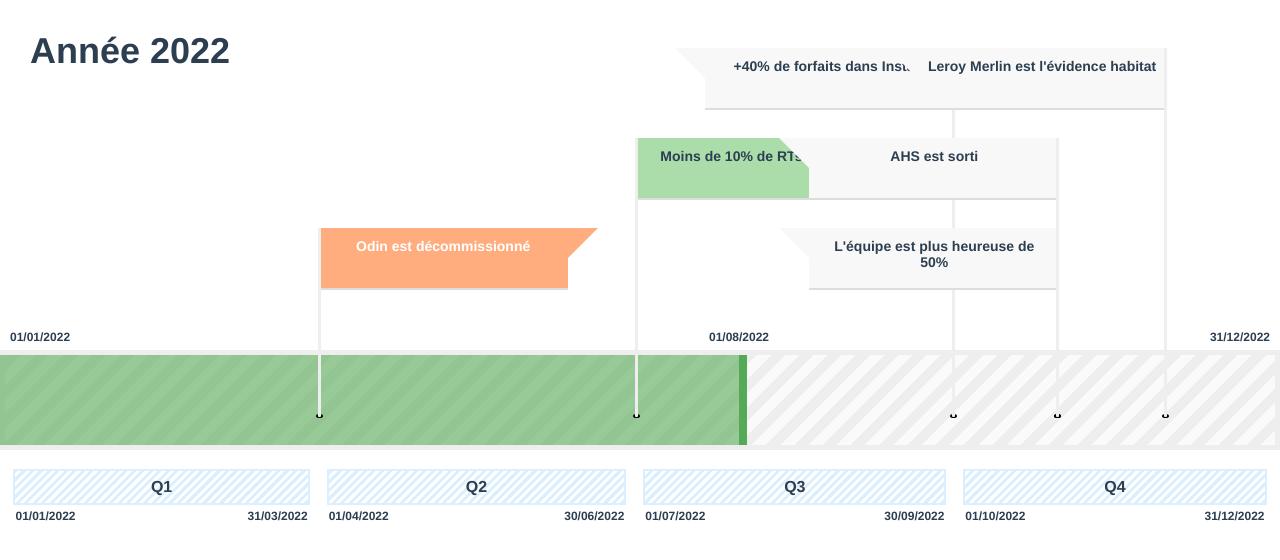
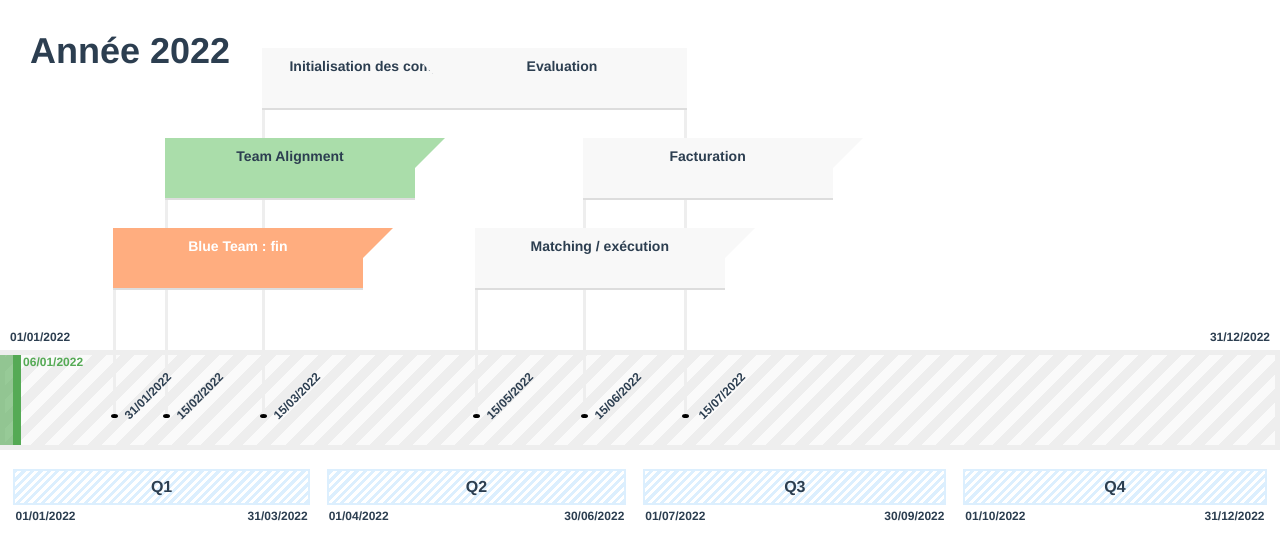
Before and after one commit to mghignet/progression-dashboard, a Vue app: page / in a window 1280 px wide. Shown: the top 560 px of the page. Built offline with nearby package versions, Linux system fonts and the light colour scheme.

Commit message:
feat: add milestone dates and fixe pole z-index

```diff
--- a/src/components/Milestone.vue
+++ b/src/components/Milestone.vue
@@ -10,23 +10,27 @@
     >
       <div class="milestone-text">{{ text }}</div>
     </div>
+    <div class="milestone-date">{{ formatDate(date) }}</div>
   </div>
 </template>
 
 <script lang="ts">
 import { defineComponent, PropType } from "vue";
 import { MilestoneState } from "@/model/Milestone";
+import { formatDate } from "@/utils/date-utils";
 
 export default defineComponent({
   name: "Milestone",
   props: {
     text: String,
+    date: Date,
     state: String as PropType<MilestoneState>,
     // Hacky but it's the only way I found to be able to position the reversed flags correctly
     width: { type: String, required: true },
     reverse: Boolean,
   },
   methods: {
+    formatDate,
     isDone() {
       return MilestoneState.DONE === this.state;
     },
@@ -43,21 +47,22 @@
   width: var(--width, 250px);
   position: relative;
 
-  &::before {
+  &:before {
     // pole
     content: "";
     position: absolute;
+    z-index: 1000;
     width: 3px;
     left: 0;
     top: 0;
     bottom: 1px;
     background: #eee;
-    z-index: 1;
+    z-index: -1;
     border-bottom-left-radius: 1px;
     border-bottom-right-radius: 1px;
   }
 
-  &::after {
+  &:after {
     // hole
     content: "";
     position: absolute;
@@ -90,8 +95,6 @@
   height: $milestone-height;
   width: 100%;
   background: $flag-default-color;
-  font-size: 14px;
-  font-weight: bold;
   border-bottom: 2px solid #ddd;
 
   :after {
@@ -137,6 +140,21 @@
 }
 
 .milestone-text {
-  padding: 10px;
+  padding-top: 10px;
+  font-size: 14px;
+  font-weight: bold;
+}
+.milestone-date {
+  position: absolute;
+  bottom: 15px;
+  left: 5px;
+  font-size: 12px;
+  transform: rotate(-45deg);
+  font-weight: bold;
+
+  .milestone-container.reverse & {
+    left: initial;
+    right: -65px;
+  }
 }
 </style>
--- a/src/components/Timeline.vue
+++ b/src/components/Timeline.vue
@@ -8,6 +8,7 @@
         :ref="`milestone${milestone.id}`"
         :key="milestone.id"
         :text="milestone.text"
+        :date="milestone.date"
         :state="milestone.state"
         class="timeline-milestone"
         :style="{
@@ -134,6 +135,7 @@
   width: 100%;
   position: absolute;
   box-sizing: border-box;
+  z-index: -1;
 
   &.base {
     width: 100%;
@@ -158,8 +160,9 @@
 
     .current-date {
       position: absolute;
-      top: -25px;
-      left: calc(100% - 30px);
+      color: #55aa55;
+      top: 0;
+      left: calc(100% + 10px);
       font-weight: bold;
       font-size: 12px;
     }
@@ -192,7 +195,6 @@
 .timeline-milestone {
   position: absolute;
   bottom: 30%;
-  z-index: 100;
   height: 190px;
 
   &:nth-child(3n + 1) {
--- a/src/service/timeline-service.ts
+++ b/src/service/timeline-service.ts
@@ -34,35 +34,35 @@
     milestones: [
       {
         id: "1",
-        text: "Odin est décommissionné",
+        text: "Blue Team : fin",
         state: MilestoneState.WARNING,
-        date: new Date("03/31/2022"),
+        date: new Date("01/31/2022"),
       },
       {
         id: "2",
-        text: "Moins de 10% de RTs annulés",
+        text: "Team Alignment",
         state: MilestoneState.DONE,
-        date: new Date("06/30/2022"),
+        date: new Date("02/15/2022"),
       },
       {
         id: "3",
-        text: "+40% de forfaits dans Instala",
-        date: new Date("09/30/2022"),
+        text: "Initialisation des composants",
+        date: new Date("03/15/2022"),
       },
       {
         id: "4",
-        text: "L'équipe est plus heureuse de 50%",
-        date: new Date("10/30/2022"),
+        text: "Matching / exécution",
+        date: new Date("05/15/2022"),
       },
       {
         id: "5",
-        text: "AHS est sorti",
-        date: new Date("10/30/2022"),
+        text: "Facturation",
+        date: new Date("06/15/2022"),
       },
       {
         id: "6",
-        text: "Leroy Merlin est l'évidence habitat",
-        date: new Date("11/30/2022"),
+        text: "Evaluation",
+        date: new Date("07/15/2022"),
       },
     ],
   };
--- a/src/views/DashboardView.vue
+++ b/src/views/DashboardView.vue
@@ -21,7 +21,7 @@
   data() {
     return {
       timeline: null as TimelineModel | null,
-      timelineCurrentDate: new Date("08/01/2022"),
+      timelineCurrentDate: new Date(),
     };
   },
   mounted() {
```
